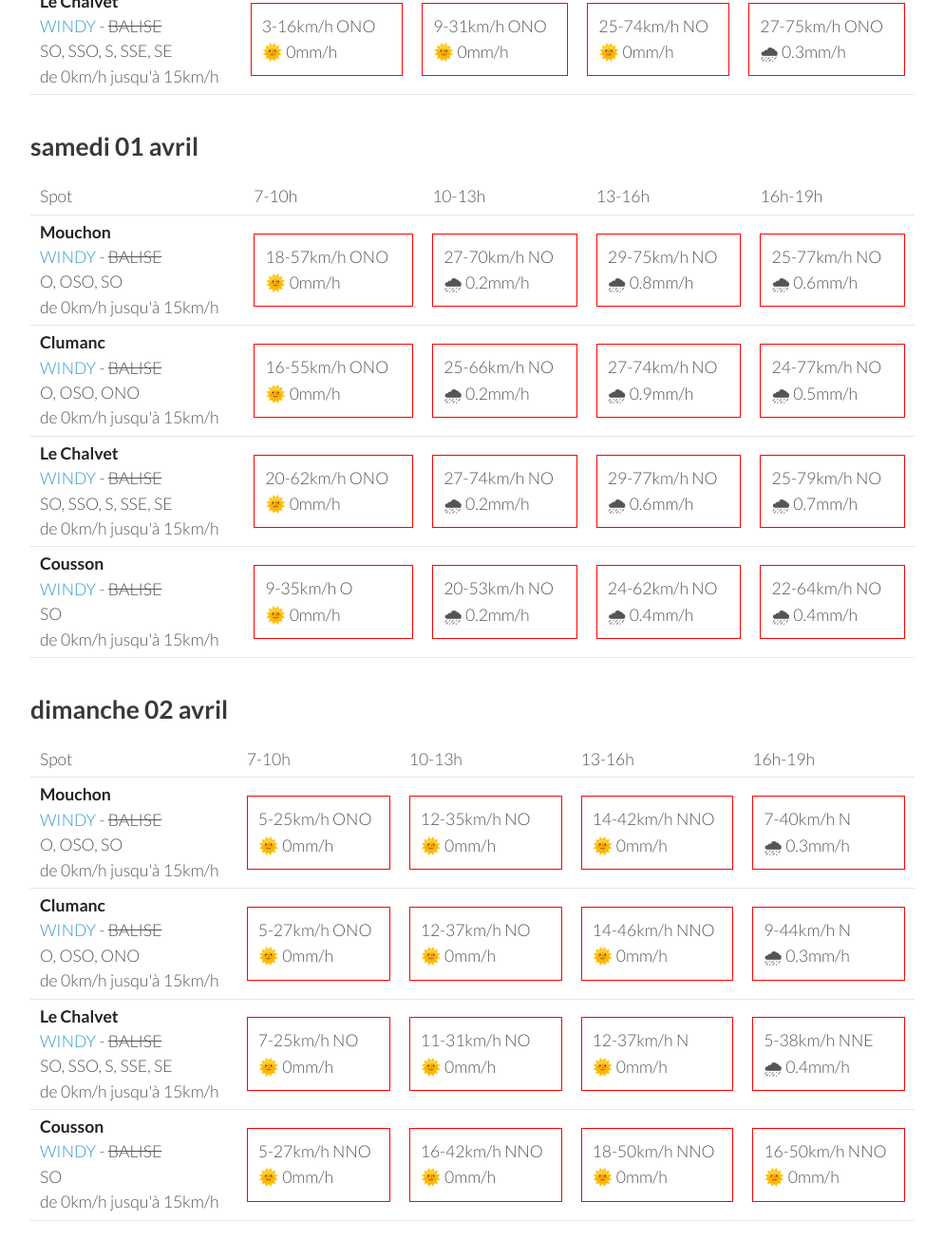
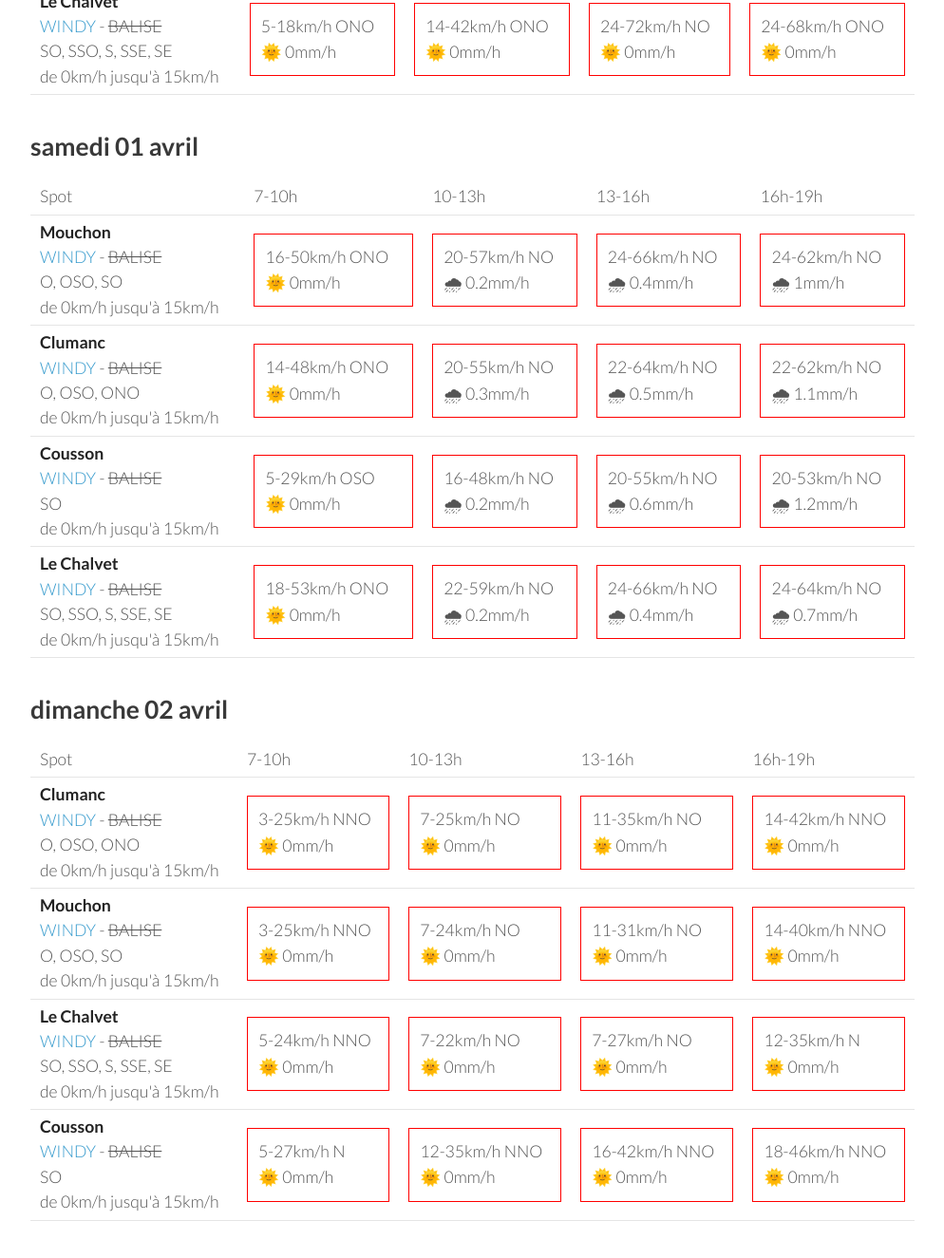
Before and after one commit to parapente-dans-le-nord/parapente-dans-le-nord.github.io, a Jekyll site: the page built from serre_poncon.markdown, in a window 1280 px wide and 1400 px high, scrolled down 2511 px. Shown: the top 1325 px of the window at 95% size, without its empty margins (26-1020 px from the left). Built offline with Jekyll 4.4.1, drawn with Linux system fonts in a browser that asks for light colours; some of the changed text lies outside the part shown.

Commit message:
update index.markdown

```diff
--- a/serre_poncon.markdown
+++ b/serre_poncon.markdown
@@ -7,7 +7,7 @@ title:  "Tous les spots"
 {: .links}
 
 # Prevision Windy, modèle Arome
-page mise à jour le mardi 28 mars 19:31
+page mise à jour le mardi 28 mars 22:31
 
 ## mardi 28 mars
 
@@ -133,9 +133,19 @@ page mise à jour le mardi 28 mars 19:31
         <td><strong>Mouchon</strong><br><a href="https://windy.com/43.992/6.424?43.878,6.425,10,m:eSuaglR">WINDY</a> - <span class="no-balise"> BALISE </span><br> <span class="vent-favorable">O, OSO, SO</span><br><span class="force-vent">de 0km/h jusqu'à 15km/h</span> </td>
 
             <td><div class="flyable"><p>5-5km/h OSO</p><p>🌞 0mm/h</p></div></td>
-            <td><div class="not-flyable"><p>5-22km/h OSO</p><p>🌞 0mm/h</p></div></td>
-            <td><div class="not-flyable"><p>11-31km/h O</p><p>🌞 0mm/h</p></div></td>
-            <td><div class="not-flyable"><p>9-33km/h O</p><p>🌞 0mm/h</p></div></td>
+            <td><div class="not-flyable"><p>5-22km/h O</p><p>🌞 0mm/h</p></div></td>
+            <td><div class="not-flyable"><p>9-29km/h O</p><p>🌞 0mm/h</p></div></td>
+            <td><div class="not-flyable"><p>11-33km/h O</p><p>🌞 0mm/h</p></div></td>
+
+
+    </tr>
+<tr>
+        <td><strong>Cousson</strong><br><a href="https://windy.com/44.054/6.240?43.940,6.241,10,m:eSAaglz">WINDY</a> - <span class="no-balise"> BALISE </span><br> <span class="vent-favorable">SO</span><br><span class="force-vent">de 0km/h jusqu'à 15km/h</span> </td>
+
+            <td><div class="not-flyable"><p>5-9km/h S</p><p>🌞 0mm/h</p></div></td>
+            <td><div class="flyable"><p>1-14km/h SO</p><p>🌞 0mm/h</p></div></td>
+            <td><div class="not-flyable"><p>5-20km/h OSO</p><p>🌞 0mm/h</p></div></td>
+            <td><div class="not-flyable"><p>7-24km/h OSO</p><p>🌞 0mm/h</p></div></td>
 
 
     </tr>
@@ -143,19 +153,9 @@ page mise à jour le mardi 28 mars 19:31
         <td><strong>Clumanc</strong><br><a href="https://windy.com/44.027/6.402?43.914,6.403,10,m:eSxaglP">WINDY</a> - <span class="no-balise"> BALISE </span><br> <span class="vent-favorable">O, OSO, ONO</span><br><span class="force-vent">de 0km/h jusqu'à 15km/h</span> </td>
 
             <td><div class="not-flyable"><p>3-3km/h ENE</p><p>🌞 0mm/h</p></div></td>
-            <td><div class="not-flyable"><p>5-20km/h OSO</p><p>🌞 0mm/h</p></div></td>
-            <td><div class="not-flyable"><p>11-31km/h O</p><p>🌞 0mm/h</p></div></td>
-            <td><div class="not-flyable"><p>9-33km/h O</p><p>🌞 0mm/h</p></div></td>
-
-
-    </tr>
-<tr>
-        <td><strong>Cousson</strong><br><a href="https://windy.com/44.054/6.240?43.940,6.241,10,m:eSAaglz">WINDY</a> - <span class="no-balise"> BALISE </span><br> <span class="vent-favorable">SO</span><br><span class="force-vent">de 0km/h jusqu'à 15km/h</span> </td>
-
-            <td><div class="not-flyable"><p>5-9km/h S</p><p>🌞 0mm/h</p></div></td>
-            <td><div class="not-flyable"><p>3-16km/h SSO</p><p>🌞 0mm/h</p></div></td>
-            <td><div class="not-flyable"><p>7-24km/h OSO</p><p>🌞 0mm/h</p></div></td>
-            <td><div class="not-flyable"><p>5-24km/h SO</p><p>🌞 0mm/h</p></div></td>
+            <td><div class="not-flyable"><p>5-22km/h O</p><p>🌞 0mm/h</p></div></td>
+            <td><div class="not-flyable"><p>9-29km/h O</p><p>🌞 0mm/h</p></div></td>
+            <td><div class="not-flyable"><p>11-35km/h O</p><p>🌞 0mm/h</p></div></td>
 
 
     </tr>
@@ -163,9 +163,9 @@ page mise à jour le mardi 28 mars 19:31
         <td><strong>Le Chalvet</strong><br><a href="https://windy.com/43.979/6.480?43.866,6.480,10,m:eSsaglX">WINDY</a> - <span class="no-balise"> BALISE </span><br> <span class="vent-favorable">SO, SSO, S, SSE, SE</span><br><span class="force-vent">de 0km/h jusqu'à 15km/h</span> </td>
 
             <td><div class="not-flyable"><p>1-5km/h NO</p><p>🌞 0mm/h</p></div></td>
-            <td><div class="not-flyable"><p>7-24km/h OSO</p><p>🌞 0mm/h</p></div></td>
-            <td><div class="not-flyable"><p>11-33km/h O</p><p>🌞 0mm/h</p></div></td>
-            <td><div class="not-flyable"><p>9-33km/h O</p><p>🌞 0mm/h</p></div></td>
+            <td><div class="not-flyable"><p>7-25km/h O</p><p>🌞 0mm/h</p></div></td>
+            <td><div class="not-flyable"><p>11-31km/h O</p><p>🌞 0mm/h</p></div></td>
+            <td><div class="not-flyable"><p>11-35km/h O</p><p>🌞 0mm/h</p></div></td>
 
 
     </tr>
@@ -188,40 +188,40 @@ page mise à jour le mardi 28 mars 19:31
 <tr>
         <td><strong>Mouchon</strong><br><a href="https://windy.com/43.992/6.424?43.878,6.425,10,m:eSuaglR">WINDY</a> - <span class="no-balise"> BALISE </span><br> <span class="vent-favorable">O, OSO, SO</span><br><span class="force-vent">de 0km/h jusqu'à 15km/h</span> </td>
 
-            <td><div class="flyable"><p>1-14km/h O</p><p>🌞 0mm/h</p></div></td>
-            <td><div class="not-flyable"><p>9-29km/h ONO</p><p>🌞 0mm/h</p></div></td>
+            <td><div class="not-flyable"><p>3-18km/h O</p><p>🌞 0mm/h</p></div></td>
+            <td><div class="not-flyable"><p>12-38km/h ONO</p><p>🌞 0mm/h</p></div></td>
             <td><div class="not-flyable"><p>24-70km/h NO</p><p>🌞 0mm/h</p></div></td>
-            <td><div class="not-flyable"><p>27-74km/h ONO</p><p>🌧 0.2mm/h</p></div></td>
+            <td><div class="not-flyable"><p>24-66km/h ONO</p><p>🌞 0mm/h</p></div></td>
 
 
     </tr>
 <tr>
         <td><strong>Clumanc</strong><br><a href="https://windy.com/44.027/6.402?43.914,6.403,10,m:eSxaglP">WINDY</a> - <span class="no-balise"> BALISE </span><br> <span class="vent-favorable">O, OSO, ONO</span><br><span class="force-vent">de 0km/h jusqu'à 15km/h</span> </td>
 
-            <td><div class="flyable"><p>1-14km/h ONO</p><p>🌞 0mm/h</p></div></td>
-            <td><div class="not-flyable"><p>7-29km/h ONO</p><p>🌞 0mm/h</p></div></td>
-            <td><div class="not-flyable"><p>22-70km/h NO</p><p>🌧 0.2mm/h</p></div></td>
-            <td><div class="not-flyable"><p>27-75km/h ONO</p><p>🌧 0.3mm/h</p></div></td>
+            <td><div class="not-flyable"><p>1-16km/h ONO</p><p>🌞 0mm/h</p></div></td>
+            <td><div class="not-flyable"><p>12-38km/h ONO</p><p>🌞 0mm/h</p></div></td>
+            <td><div class="not-flyable"><p>22-70km/h NO</p><p>🌞 0mm/h</p></div></td>
+            <td><div class="not-flyable"><p>24-66km/h ONO</p><p>🌞 0mm/h</p></div></td>
 
 
     </tr>
 <tr>
         <td><strong>Cousson</strong><br><a href="https://windy.com/44.054/6.240?43.940,6.241,10,m:eSAaglz">WINDY</a> - <span class="no-balise"> BALISE </span><br> <span class="vent-favorable">SO</span><br><span class="force-vent">de 0km/h jusqu'à 15km/h</span> </td>
 
-            <td><div class="not-flyable"><p>1-12km/h ESE</p><p>🌞 0mm/h</p></div></td>
-            <td><div class="not-flyable"><p>1-14km/h ONO</p><p>🌞 0mm/h</p></div></td>
-            <td><div class="not-flyable"><p>18-55km/h NO</p><p>🌞 0mm/h</p></div></td>
-            <td><div class="not-flyable"><p>24-64km/h ONO</p><p>🌧 0.3mm/h</p></div></td>
+            <td><div class="not-flyable"><p>1-12km/h SE</p><p>🌞 0mm/h</p></div></td>
+            <td><div class="not-flyable"><p>5-24km/h ONO</p><p>🌞 0mm/h</p></div></td>
+            <td><div class="not-flyable"><p>18-57km/h NO</p><p>🌞 0mm/h</p></div></td>
+            <td><div class="not-flyable"><p>20-53km/h ONO</p><p>🌞 0mm/h</p></div></td>
 
 
     </tr>
 <tr>
         <td><strong>Le Chalvet</strong><br><a href="https://windy.com/43.979/6.480?43.866,6.480,10,m:eSsaglX">WINDY</a> - <span class="no-balise"> BALISE </span><br> <span class="vent-favorable">SO, SSO, S, SSE, SE</span><br><span class="force-vent">de 0km/h jusqu'à 15km/h</span> </td>
 
-            <td><div class="not-flyable"><p>3-16km/h ONO</p><p>🌞 0mm/h</p></div></td>
-            <td><div class="not-flyable"><p>9-31km/h ONO</p><p>🌞 0mm/h</p></div></td>
-            <td><div class="not-flyable"><p>25-74km/h NO</p><p>🌞 0mm/h</p></div></td>
-            <td><div class="not-flyable"><p>27-75km/h ONO</p><p>🌧 0.3mm/h</p></div></td>
+            <td><div class="not-flyable"><p>5-18km/h ONO</p><p>🌞 0mm/h</p></div></td>
+            <td><div class="not-flyable"><p>14-42km/h ONO</p><p>🌞 0mm/h</p></div></td>
+            <td><div class="not-flyable"><p>24-72km/h NO</p><p>🌞 0mm/h</p></div></td>
+            <td><div class="not-flyable"><p>24-68km/h ONO</p><p>🌞 0mm/h</p></div></td>
 
 
     </tr>
@@ -244,40 +244,40 @@ page mise à jour le mardi 28 mars 19:31
 <tr>
         <td><strong>Mouchon</strong><br><a href="https://windy.com/43.992/6.424?43.878,6.425,10,m:eSuaglR">WINDY</a> - <span class="no-balise"> BALISE </span><br> <span class="vent-favorable">O, OSO, SO</span><br><span class="force-vent">de 0km/h jusqu'à 15km/h</span> </td>
 
-            <td><div class="not-flyable"><p>18-57km/h ONO</p><p>🌞 0mm/h</p></div></td>
-            <td><div class="not-flyable"><p>27-70km/h NO</p><p>🌧 0.2mm/h</p></div></td>
-            <td><div class="not-flyable"><p>29-75km/h NO</p><p>🌧 0.8mm/h</p></div></td>
-            <td><div class="not-flyable"><p>25-77km/h NO</p><p>🌧 0.6mm/h</p></div></td>
+            <td><div class="not-flyable"><p>16-50km/h ONO</p><p>🌞 0mm/h</p></div></td>
+            <td><div class="not-flyable"><p>20-57km/h NO</p><p>🌧 0.2mm/h</p></div></td>
+            <td><div class="not-flyable"><p>24-66km/h NO</p><p>🌧 0.4mm/h</p></div></td>
+            <td><div class="not-flyable"><p>24-62km/h NO</p><p>🌧 1mm/h</p></div></td>
 
 
     </tr>
 <tr>
         <td><strong>Clumanc</strong><br><a href="https://windy.com/44.027/6.402?43.914,6.403,10,m:eSxaglP">WINDY</a> - <span class="no-balise"> BALISE </span><br> <span class="vent-favorable">O, OSO, ONO</span><br><span class="force-vent">de 0km/h jusqu'à 15km/h</span> </td>
 
-            <td><div class="not-flyable"><p>16-55km/h ONO</p><p>🌞 0mm/h</p></div></td>
-            <td><div class="not-flyable"><p>25-66km/h NO</p><p>🌧 0.2mm/h</p></div></td>
-            <td><div class="not-flyable"><p>27-74km/h NO</p><p>🌧 0.9mm/h</p></div></td>
-            <td><div class="not-flyable"><p>24-77km/h NO</p><p>🌧 0.5mm/h</p></div></td>
+            <td><div class="not-flyable"><p>14-48km/h ONO</p><p>🌞 0mm/h</p></div></td>
+            <td><div class="not-flyable"><p>20-55km/h NO</p><p>🌧 0.3mm/h</p></div></td>
+            <td><div class="not-flyable"><p>22-64km/h NO</p><p>🌧 0.5mm/h</p></div></td>
+            <td><div class="not-flyable"><p>22-62km/h NO</p><p>🌧 1.1mm/h</p></div></td>
+
+
+    </tr>
+<tr>
+        <td><strong>Cousson</strong><br><a href="https://windy.com/44.054/6.240?43.940,6.241,10,m:eSAaglz">WINDY</a> - <span class="no-balise"> BALISE </span><br> <span class="vent-favorable">SO</span><br><span class="force-vent">de 0km/h jusqu'à 15km/h</span> </td>
+
+            <td><div class="not-flyable"><p>5-29km/h OSO</p><p>🌞 0mm/h</p></div></td>
+            <td><div class="not-flyable"><p>16-48km/h NO</p><p>🌧 0.2mm/h</p></div></td>
+            <td><div class="not-flyable"><p>20-55km/h NO</p><p>🌧 0.6mm/h</p></div></td>
+            <td><div class="not-flyable"><p>20-53km/h NO</p><p>🌧 1.2mm/h</p></div></td>
 
 
     </tr>
 <tr>
         <td><strong>Le Chalvet</strong><br><a href="https://windy.com/43.979/6.480?43.866,6.480,10,m:eSsaglX">WINDY</a> - <span class="no-balise"> BALISE </span><br> <span class="vent-favorable">SO, SSO, S, SSE, SE</span><br><span class="force-vent">de 0km/h jusqu'à 15km/h</span> </td>
 
-            <td><div class="not-flyable"><p>20-62km/h ONO</p><p>🌞 0mm/h</p></div></td>
-            <td><div class="not-flyable"><p>27-74km/h NO</p><p>🌧 0.2mm/h</p></div></td>
-            <td><div class="not-flyable"><p>29-77km/h NO</p><p>🌧 0.6mm/h</p></div></td>
-            <td><div class="not-flyable"><p>25-79km/h NO</p><p>🌧 0.7mm/h</p></div></td>
-
-
-    </tr>
-<tr>
-        <td><strong>Cousson</strong><br><a href="https://windy.com/44.054/6.240?43.940,6.241,10,m:eSAaglz">WINDY</a> - <span class="no-balise"> BALISE </span><br> <span class="vent-favorable">SO</span><br><span class="force-vent">de 0km/h jusqu'à 15km/h</span> </td>
-
-            <td><div class="not-flyable"><p>9-35km/h O</p><p>🌞 0mm/h</p></div></td>
-            <td><div class="not-flyable"><p>20-53km/h NO</p><p>🌧 0.2mm/h</p></div></td>
-            <td><div class="not-flyable"><p>24-62km/h NO</p><p>🌧 0.4mm/h</p></div></td>
-            <td><div class="not-flyable"><p>22-64km/h NO</p><p>🌧 0.4mm/h</p></div></td>
+            <td><div class="not-flyable"><p>18-53km/h ONO</p><p>🌞 0mm/h</p></div></td>
+            <td><div class="not-flyable"><p>22-59km/h NO</p><p>🌧 0.2mm/h</p></div></td>
+            <td><div class="not-flyable"><p>24-66km/h NO</p><p>🌧 0.4mm/h</p></div></td>
+            <td><div class="not-flyable"><p>24-64km/h NO</p><p>🌧 0.7mm/h</p></div></td>
 
 
     </tr>
@@ -298,42 +298,42 @@ page mise à jour le mardi 28 mars 19:31
       <td>16h-19h</td>
     </tr>
 <tr>
-        <td><strong>Mouchon</strong><br><a href="https://windy.com/43.992/6.424?43.878,6.425,10,m:eSuaglR">WINDY</a> - <span class="no-balise"> BALISE </span><br> <span class="vent-favorable">O, OSO, SO</span><br><span class="force-vent">de 0km/h jusqu'à 15km/h</span> </td>
+        <td><strong>Clumanc</strong><br><a href="https://windy.com/44.027/6.402?43.914,6.403,10,m:eSxaglP">WINDY</a> - <span class="no-balise"> BALISE </span><br> <span class="vent-favorable">O, OSO, ONO</span><br><span class="force-vent">de 0km/h jusqu'à 15km/h</span> </td>
 
-            <td><div class="not-flyable"><p>5-25km/h ONO</p><p>🌞 0mm/h</p></div></td>
-            <td><div class="not-flyable"><p>12-35km/h NO</p><p>🌞 0mm/h</p></div></td>
+            <td><div class="not-flyable"><p>3-25km/h NNO</p><p>🌞 0mm/h</p></div></td>
+            <td><div class="not-flyable"><p>7-25km/h NO</p><p>🌞 0mm/h</p></div></td>
+            <td><div class="not-flyable"><p>11-35km/h NO</p><p>🌞 0mm/h</p></div></td>
             <td><div class="not-flyable"><p>14-42km/h NNO</p><p>🌞 0mm/h</p></div></td>
-            <td><div class="not-flyable"><p>7-40km/h N</p><p>🌧 0.3mm/h</p></div></td>
 
 
     </tr>
 <tr>
-        <td><strong>Clumanc</strong><br><a href="https://windy.com/44.027/6.402?43.914,6.403,10,m:eSxaglP">WINDY</a> - <span class="no-balise"> BALISE </span><br> <span class="vent-favorable">O, OSO, ONO</span><br><span class="force-vent">de 0km/h jusqu'à 15km/h</span> </td>
+        <td><strong>Mouchon</strong><br><a href="https://windy.com/43.992/6.424?43.878,6.425,10,m:eSuaglR">WINDY</a> - <span class="no-balise"> BALISE </span><br> <span class="vent-favorable">O, OSO, SO</span><br><span class="force-vent">de 0km/h jusqu'à 15km/h</span> </td>
 
-            <td><div class="not-flyable"><p>5-27km/h ONO</p><p>🌞 0mm/h</p></div></td>
-            <td><div class="not-flyable"><p>12-37km/h NO</p><p>🌞 0mm/h</p></div></td>
-            <td><div class="not-flyable"><p>14-46km/h NNO</p><p>🌞 0mm/h</p></div></td>
-            <td><div class="not-flyable"><p>9-44km/h N</p><p>🌧 0.3mm/h</p></div></td>
+            <td><div class="not-flyable"><p>3-25km/h NNO</p><p>🌞 0mm/h</p></div></td>
+            <td><div class="not-flyable"><p>7-24km/h NO</p><p>🌞 0mm/h</p></div></td>
+            <td><div class="not-flyable"><p>11-31km/h NO</p><p>🌞 0mm/h</p></div></td>
+            <td><div class="not-flyable"><p>14-40km/h NNO</p><p>🌞 0mm/h</p></div></td>
 
 
     </tr>
 <tr>
         <td><strong>Le Chalvet</strong><br><a href="https://windy.com/43.979/6.480?43.866,6.480,10,m:eSsaglX">WINDY</a> - <span class="no-balise"> BALISE </span><br> <span class="vent-favorable">SO, SSO, S, SSE, SE</span><br><span class="force-vent">de 0km/h jusqu'à 15km/h</span> </td>
 
-            <td><div class="not-flyable"><p>7-25km/h NO</p><p>🌞 0mm/h</p></div></td>
-            <td><div class="not-flyable"><p>11-31km/h NO</p><p>🌞 0mm/h</p></div></td>
-            <td><div class="not-flyable"><p>12-37km/h N</p><p>🌞 0mm/h</p></div></td>
-            <td><div class="not-flyable"><p>5-38km/h NNE</p><p>🌧 0.4mm/h</p></div></td>
+            <td><div class="not-flyable"><p>5-24km/h NNO</p><p>🌞 0mm/h</p></div></td>
+            <td><div class="not-flyable"><p>7-22km/h NO</p><p>🌞 0mm/h</p></div></td>
+            <td><div class="not-flyable"><p>7-27km/h NO</p><p>🌞 0mm/h</p></div></td>
+            <td><div class="not-flyable"><p>12-35km/h N</p><p>🌞 0mm/h</p></div></td>
 
 
     </tr>
 <tr>
         <td><strong>Cousson</strong><br><a href="https://windy.com/44.054/6.240?43.940,6.241,10,m:eSAaglz">WINDY</a> - <span class="no-balise"> BALISE </span><br> <span class="vent-favorable">SO</span><br><span class="force-vent">de 0km/h jusqu'à 15km/h</span> </td>
 
-            <td><div class="not-flyable"><p>5-27km/h NNO</p><p>🌞 0mm/h</p></div></td>
+            <td><div class="not-flyable"><p>5-27km/h N</p><p>🌞 0mm/h</p></div></td>
+            <td><div class="not-flyable"><p>12-35km/h NNO</p><p>🌞 0mm/h</p></div></td>
             <td><div class="not-flyable"><p>16-42km/h NNO</p><p>🌞 0mm/h</p></div></td>
-            <td><div class="not-flyable"><p>18-50km/h NNO</p><p>🌞 0mm/h</p></div></td>
-            <td><div class="not-flyable"><p>16-50km/h NNO</p><p>🌞 0mm/h</p></div></td>
+            <td><div class="not-flyable"><p>18-46km/h NNO</p><p>🌞 0mm/h</p></div></td>
 
 
     </tr>
```
